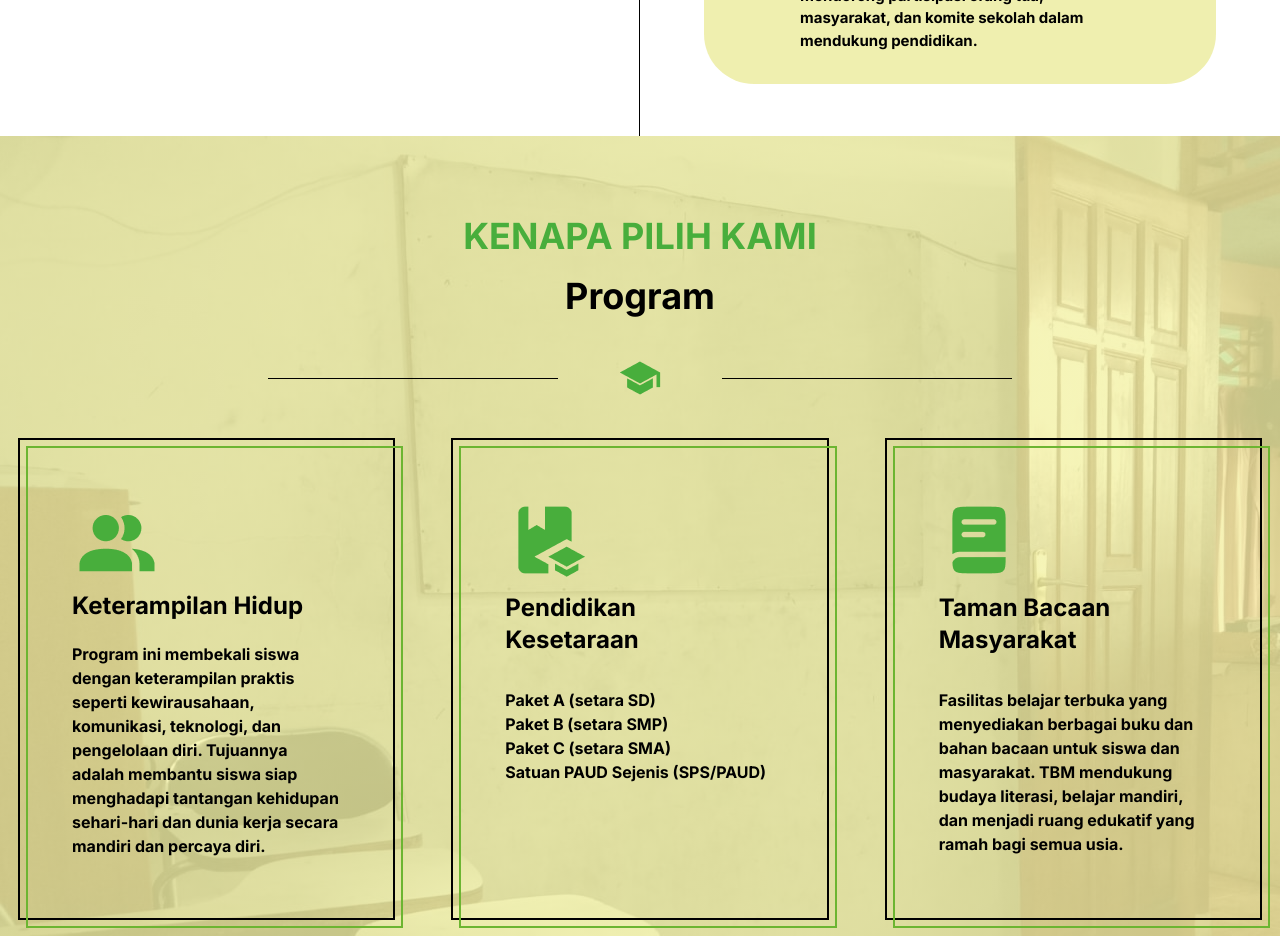
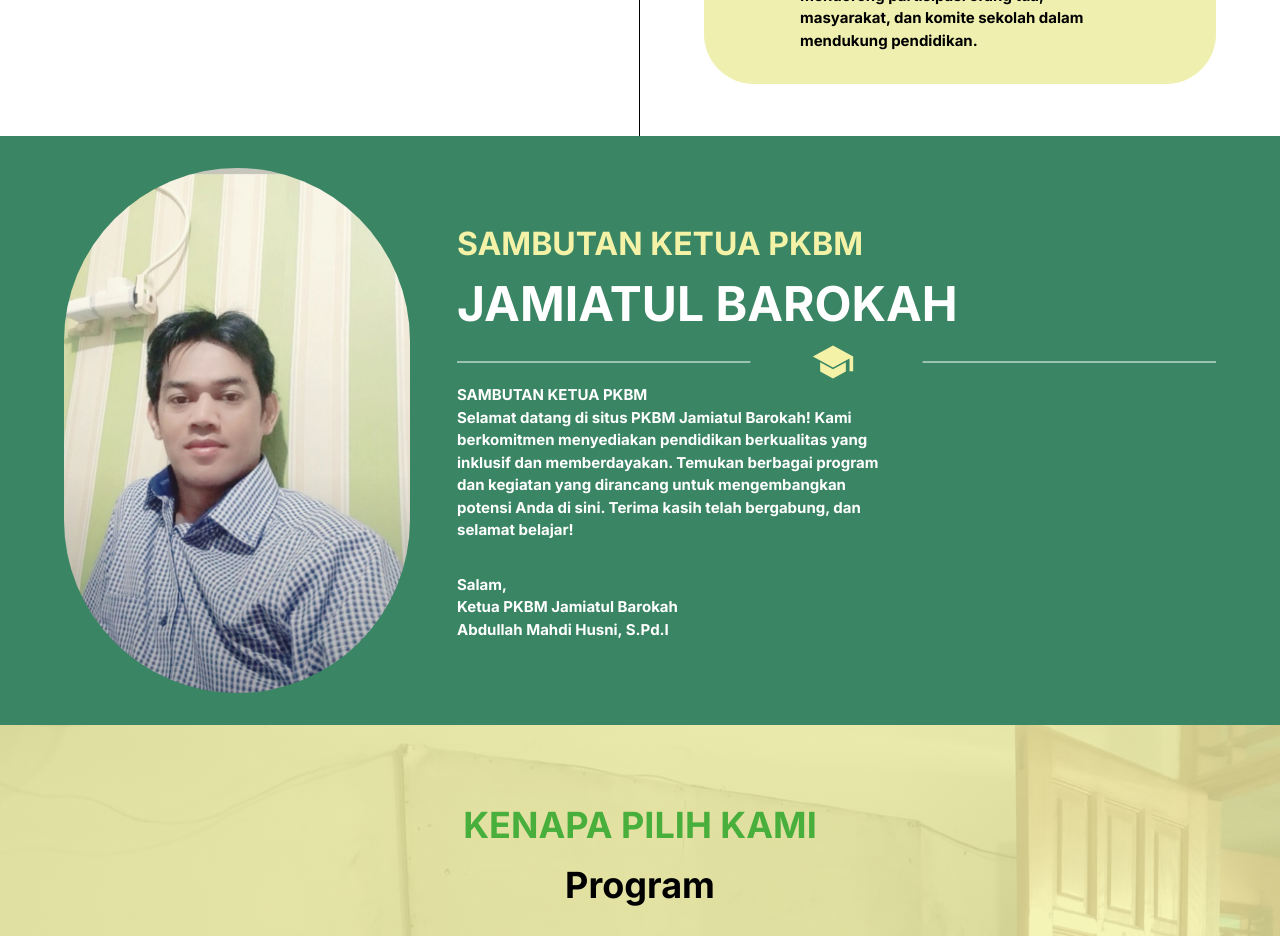
Before and after one commit to kodeintekno-dev/jamiatul-barokah, a Next.js app: page / in a window 1280 px wide. Shown: the part 1640-2576 px from the top of the page. Built offline with nearby package versions, Linux system fonts and the light colour scheme.

Commit message:
feat: add sambutan section
Co-authored-by: DiqySH <margolang55@gmail.com>

```diff
--- /dev/null
+++ b/src/app/component/SambutanSection.tsx
@@ -0,0 +1,33 @@
+const SambutanSection = () => {
+  return (
+    <section className="w-full bg-[#3A8564] grid place-items-center">
+      <div className="max-w-[1200px] flex w-full md:justify-between py-8 flex-wrap md:gap-4 gap-8 md:px-6 px-4 items-center justify-center">
+        <img
+          src="/img/kepala-sekolah.jpg"
+          alt=""
+          className="md:max-w-[346px] rounded-full max-w-[250px]"
+        />
+        <div className="flex flex-col text-white font-bold max-w-[759px] w-full">
+          <p className="text-[#F3F2A7] md:text-[2rem] text-[1.5rem]">SAMBUTAN KETUA PKBM</p>
+          <p className="md:text-[3rem] text-[2.5rem]">JAMIATUL BAROKAH</p>
+          <img src="/img/sambutanLine.svg" alt="" className="max-w-[759px] w-full"/>
+          <p className="text-[15px] max-w-[437px] md:mt-0 mt-4 w-full">
+            SAMBUTAN KETUA PKBM <br />
+            Selamat datang di situs PKBM Jamiatul Barokah! Kami berkomitmen
+            menyediakan pendidikan berkualitas yang inklusif dan memberdayakan.
+            Temukan berbagai program dan kegiatan yang dirancang untuk
+            mengembangkan potensi Anda di sini. Terima kasih telah bergabung,
+            dan selamat belajar!
+          </p>
+          <p className="text-[15px] mt-8 w-full">
+            Salam, <br />
+            Ketua PKBM Jamiatul Barokah <br />
+            Abdullah Mahdi Husni, S.Pd.I
+          </p>
+        </div>
+      </div>
+    </section>
+  );
+};
+
+export default SambutanSection;
--- a/src/app/page.tsx
+++ b/src/app/page.tsx
@@ -4,6 +4,7 @@ import About from "./component/About";
 import Program from "./component/Program";
 import Footer from "./component/Footer";
 import News from "./component/news";
+import SambutanSection from "./component/SambutanSection";
 
 export default function Home() {
   return (
@@ -11,6 +12,7 @@ export default function Home() {
       <Navbar />
       <Hero />
       <About />
+      <SambutanSection />
       <Program />
       <News />
       <Footer />
```
Also changed, not shown: public/img/kepala-sekolah.jpg (added), public/img/sambutanLine.svg (added).
